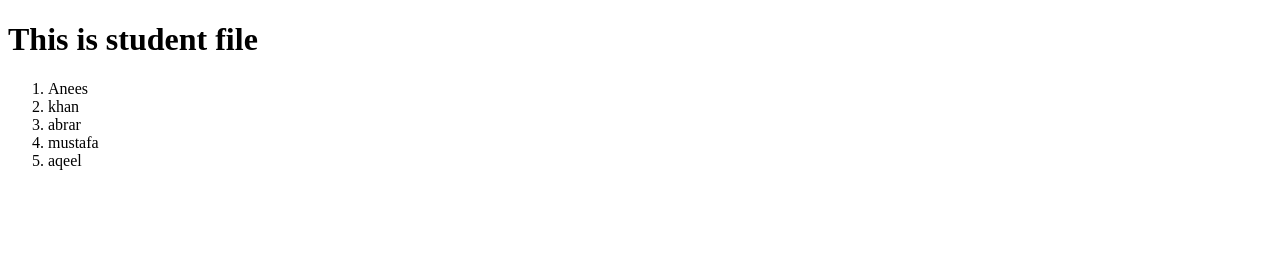
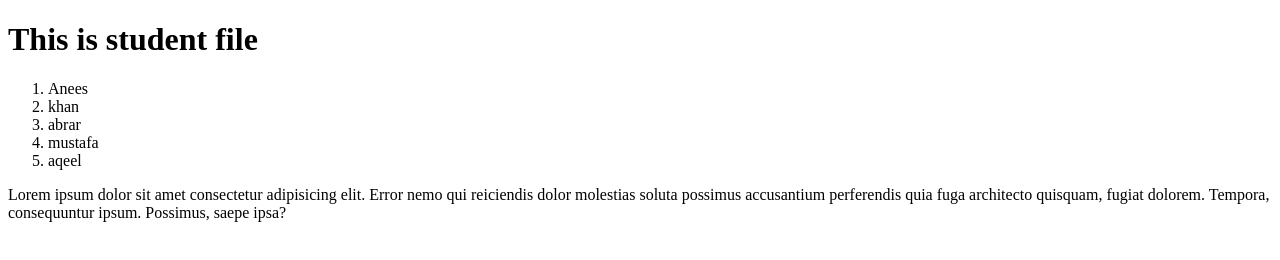
Before and after one commit to Muhammadanees795/remote-local-repo, a plain HTML site: page home.html in a window 1280 px wide. Drawn offline with Linux system fonts and the light colour scheme.

Commit message:
added a new branch and make some chanes in home file

```diff
--- a/home.html
+++ b/home.html
@@ -14,5 +14,6 @@
         <li>mustafa</li>
         <li>aqeel</li>
     </ol>
+    <p>Lorem ipsum dolor sit amet consectetur adipisicing elit. Error nemo qui reiciendis dolor molestias soluta possimus accusantium perferendis quia fuga architecto quisquam, fugiat dolorem. Tempora, consequuntur ipsum. Possimus, saepe ipsa?</p>
 </body>
 </html>
```
